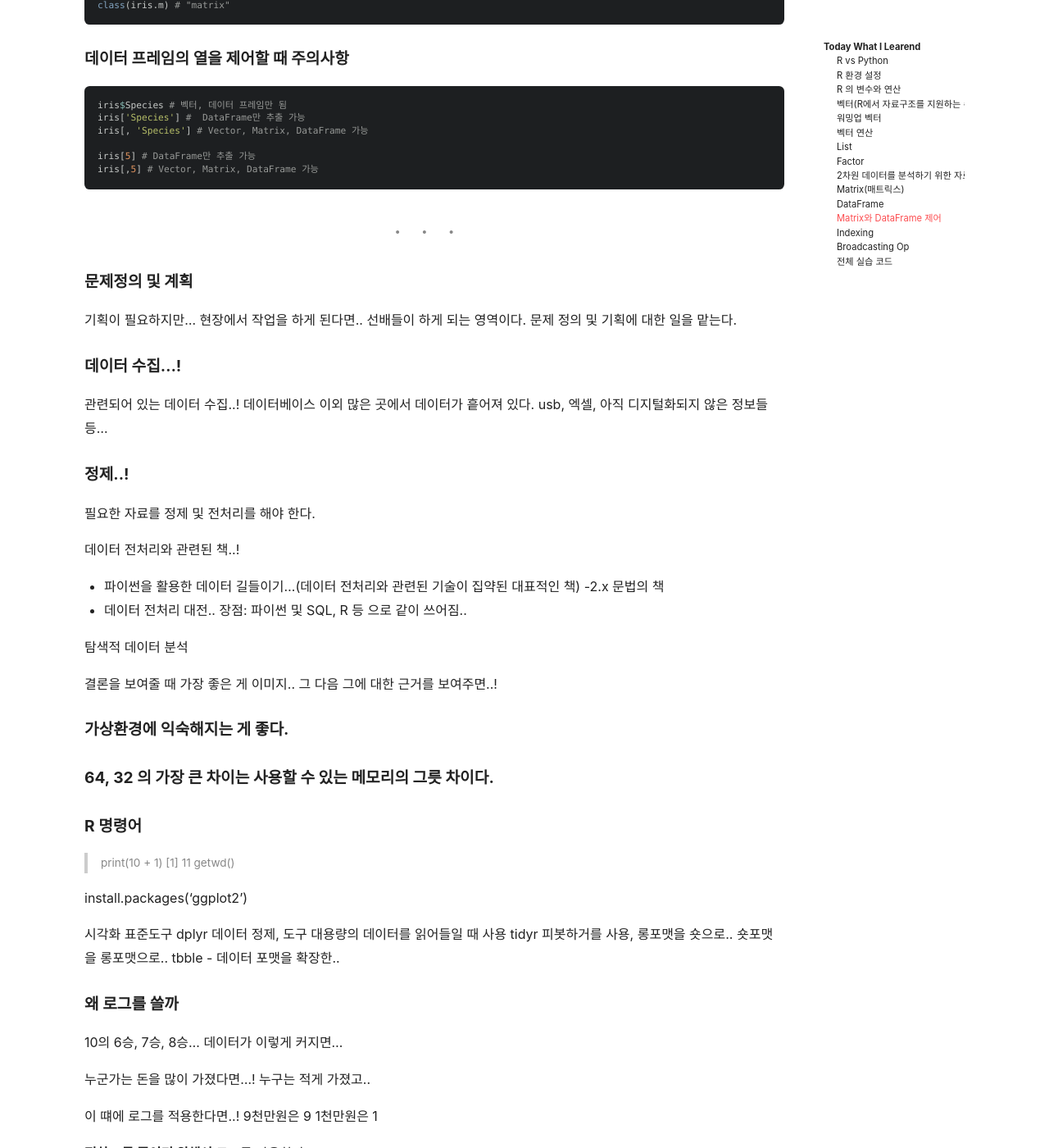
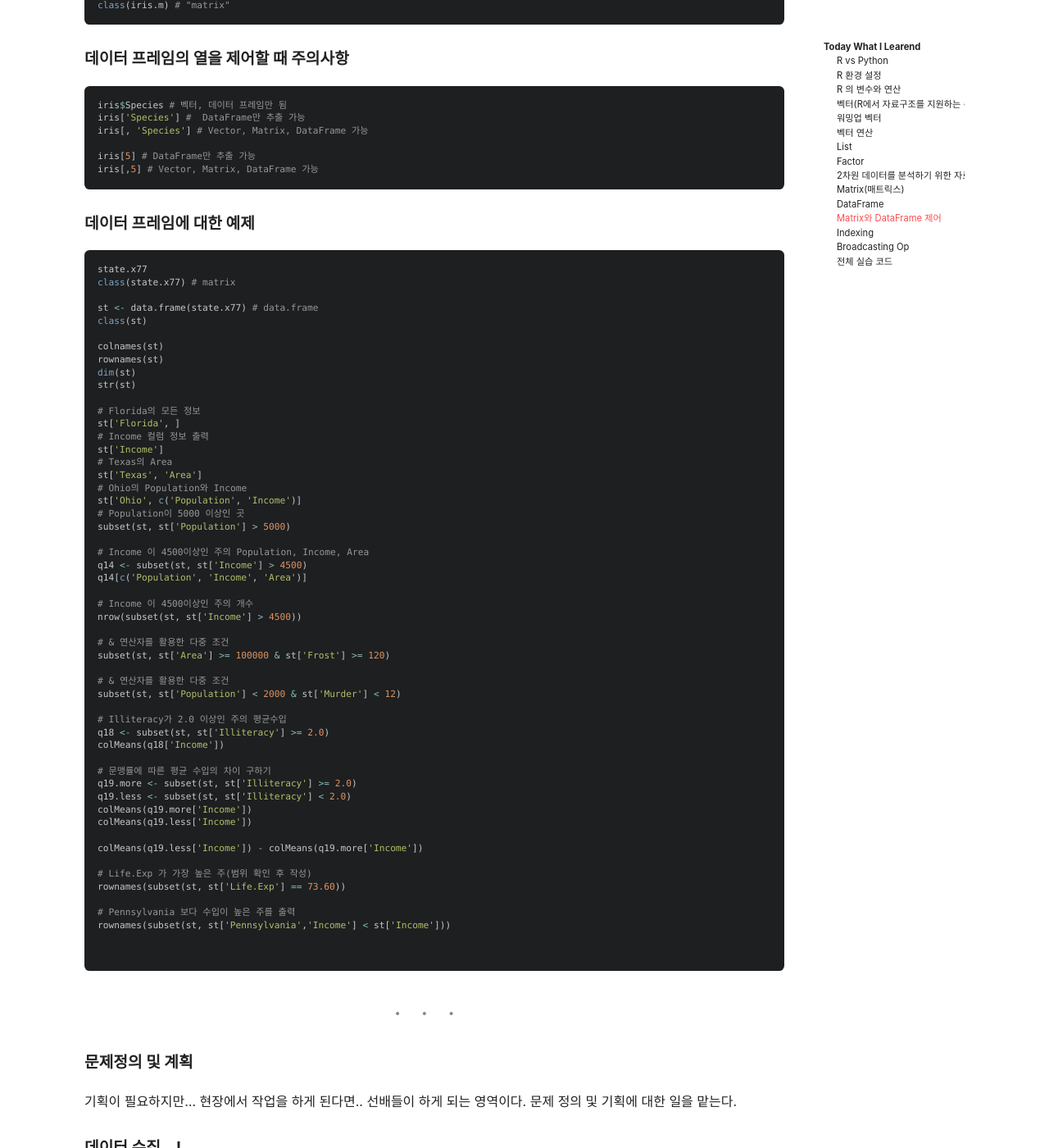
Before and after one commit to mchaemil/mchaemil.github.io, a Jekyll site: the page built from _posts/2020-01-02-R-what-is-the-R.md, in a window 1280 px wide and 1400 px high, scrolled down 14186 px. Shown: the whole window at 82% size. Built offline with Jekyll 4.4.1, drawn with Linux system fonts in a browser that asks for light colours; nearby versions of some CDN libraries; comment, search, counter and statistics services are not loaded; some of the changed text lies outside the part shown.

Commit message:
update post

````diff
--- a/_posts/2020-01-02-R-what-is-the-R.md
+++ b/_posts/2020-01-02-R-what-is-the-R.md
@@ -678,6 +678,67 @@ iris[, 'Species'] # Vector, Matrix, DataFrame 가능
 iris[5] # DataFrame만 추출 가능
 iris[,5] # Vector, Matrix, DataFrame 가능
 ```
+
+
+#### 데이터 프레임에 대한 예제
+
+```r
+state.x77
+class(state.x77) # matrix
+
+st <- data.frame(state.x77) # data.frame
+class(st)
+
+colnames(st)
+rownames(st)
+dim(st)
+str(st)
+
+# Florida의 모든 정보
+st['Florida', ]
+# Income 컬럼 정보 출력
+st['Income']
+# Texas의 Area
+st['Texas', 'Area']
+# Ohio의 Population와 Income
+st['Ohio', c('Population', 'Income')]
+# Population이 5000 이상인 곳
+subset(st, st['Population'] > 5000)
+
+# Income 이 4500이상인 주의 Population, Income, Area
+q14 <- subset(st, st['Income'] > 4500)
+q14[c('Population', 'Income', 'Area')]
+
+# Income 이 4500이상인 주의 개수
+nrow(subset(st, st['Income'] > 4500))
+
+# & 연산자를 활용한 다중 조건
+subset(st, st['Area'] >= 100000 & st['Frost'] >= 120)
+
+# & 연산자를 활용한 다중 조건
+subset(st, st['Population'] < 2000 & st['Murder'] < 12)
+
+# Illiteracy가 2.0 이상인 주의 평균수입
+q18 <- subset(st, st['Illiteracy'] >= 2.0)
+colMeans(q18['Income'])
+
+# 문맹률에 따른 평균 수입의 차이 구하기
+q19.more <- subset(st, st['Illiteracy'] >= 2.0)
+q19.less <- subset(st, st['Illiteracy'] < 2.0)
+colMeans(q19.more['Income'])
+colMeans(q19.less['Income'])
+
+colMeans(q19.less['Income']) - colMeans(q19.more['Income'])
+
+# Life.Exp 가 가장 높은 주(범위 확인 후 작성)
+rownames(subset(st, st['Life.Exp'] == 73.60))
+
+# Pennsylvania 보다 수입이 높은 주를 출력
+rownames(subset(st, st['Pennsylvania','Income'] < st['Income']))
+
+
+```
+
 
 ---
 
````
Also changed, not shown: other parts of _posts/2020-01-02-R-what-is-the-R.md (+1 -1 lines).
